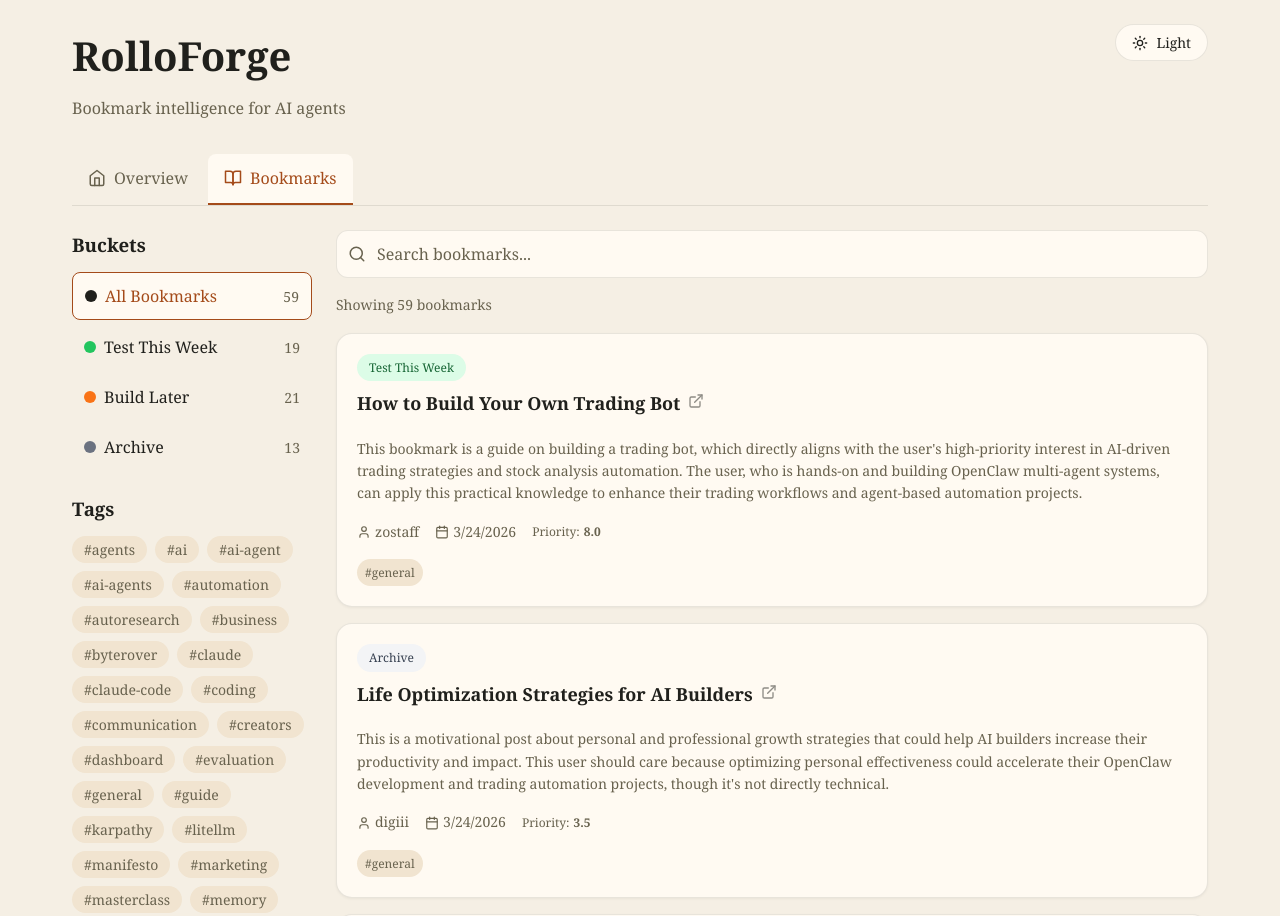
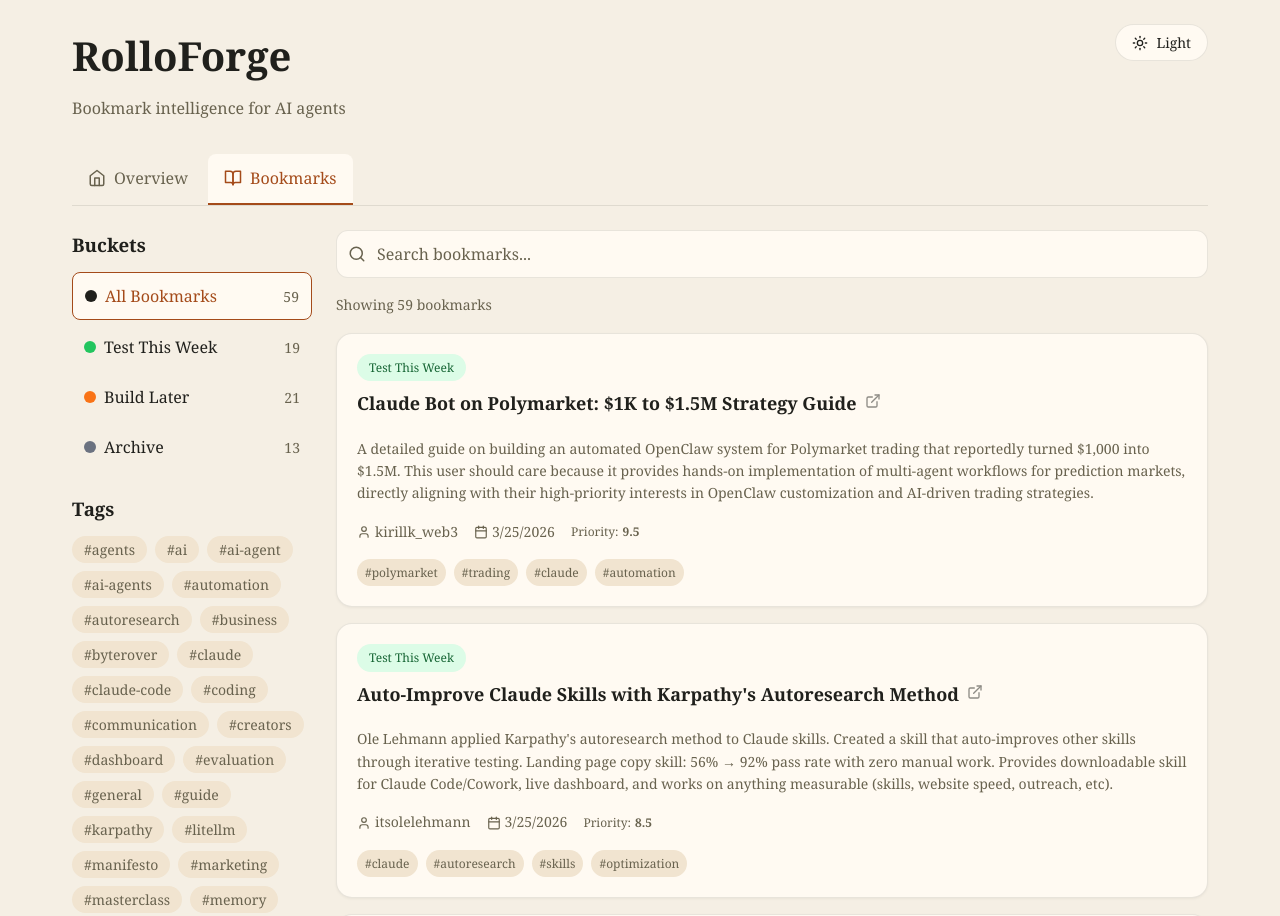
Before and after one commit to aungminnkhant9400/RolloForge, a Next.js app in the folder web/: page /bookmarks in a window 1280 px wide. Shown: the top 916 px of the page. Built offline with nearby package versions, Linux system fonts and the light colour scheme.

Commit message:
Fix: Sort bookmarks by date (newest first) in bookmarks tab

```diff
--- a/web/components/BookmarksContent.tsx
+++ b/web/components/BookmarksContent.tsx
@@ -18,7 +18,7 @@ export function BookmarksContent({ allBookmarks, allTags }: BookmarksContentProp
   const [searchQuery, setSearchQuery] = useState('');
 
   const filteredBookmarks = useMemo(() => {
-    return allBookmarks.filter((bookmark) => {
+    const filtered = allBookmarks.filter((bookmark) => {
       // Bucket filter
       if (selectedBucket !== 'all') {
         if (bookmark.analysis?.recommendation_bucket !== selectedBucket) {
@@ -52,6 +52,11 @@ export function BookmarksContent({ allBookmarks, allTags }: BookmarksContentProp
 
       return true;
     });
+
+    // Sort by bookmarked_at descending (newest first)
+    return filtered.sort((a, b) =>
+      new Date(b.bookmarked_at).getTime() - new Date(a.bookmarked_at).getTime()
+    );
   }, [allBookmarks, selectedBucket, selectedTags, searchQuery]);
 
   const handleTagChange = (tag: string) => {
```
